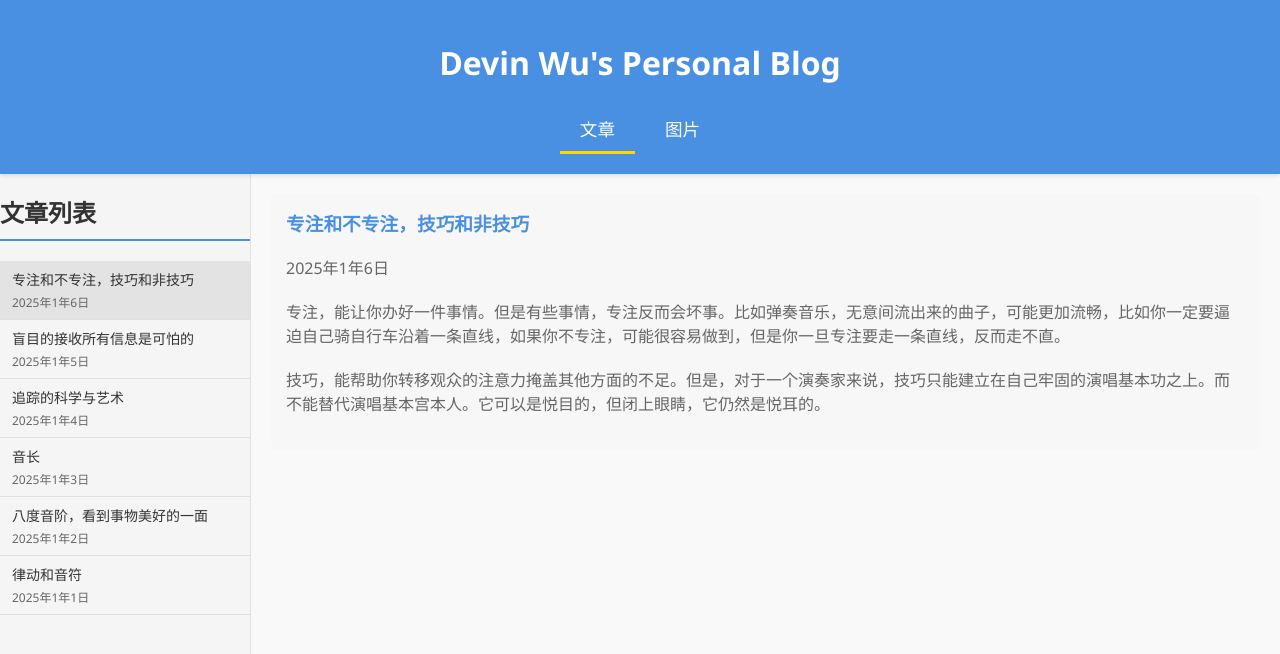
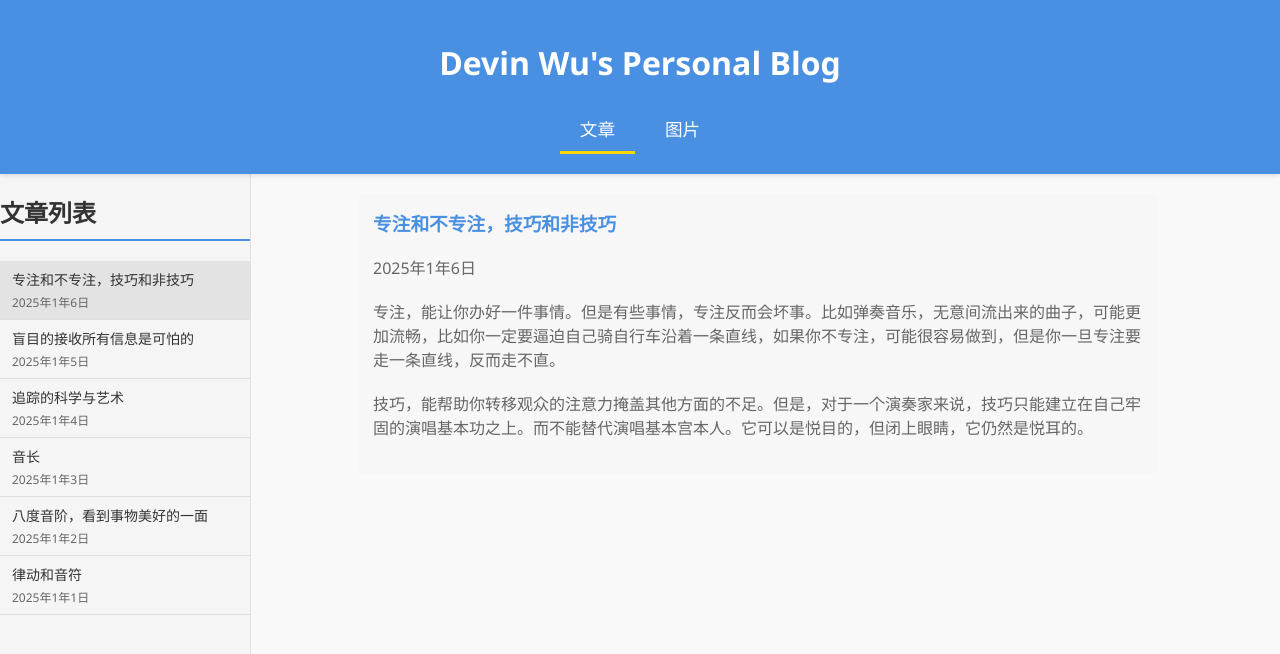
Before and after one commit to DevinWu/devin-app, a React (Create React App) app: page / in a window 1280 px wide. Shown: the top 654 px of the page. Built offline with nearby package versions, Linux system fonts and the light colour scheme.

Commit message:
fixed left right margin

```diff
--- a/src/App.css
+++ b/src/App.css
@@ -105,12 +105,18 @@ body {
     overflow-y: auto;
     padding: 20px;
     max-height: 80vh;
+    box-sizing: border-box;
+    padding-right: calc(20px + 15px);
 }
 
 .article-content {
+    max-width: 800px;
+    margin: 0 auto;
     padding: 15px;
     background-color: #f7f7f7;
     border-radius: 6px;
+    box-sizing: border-box;
+    overflow-y: auto;
 }
 
 .article-content h3 {
@@ -182,12 +188,16 @@ body {
     display: flex;
     justify-content: center;
     align-items: center;
+    padding: 0 10px;
+    box-sizing: border-box;
 }
 
 .images-viewer img {
     max-width: 100%;
     max-height: calc(100vh - 140px);
     object-fit: contain;
+    margin: 0 auto;
+    box-sizing: border-box;
 }
 
 .nav-button {
```
